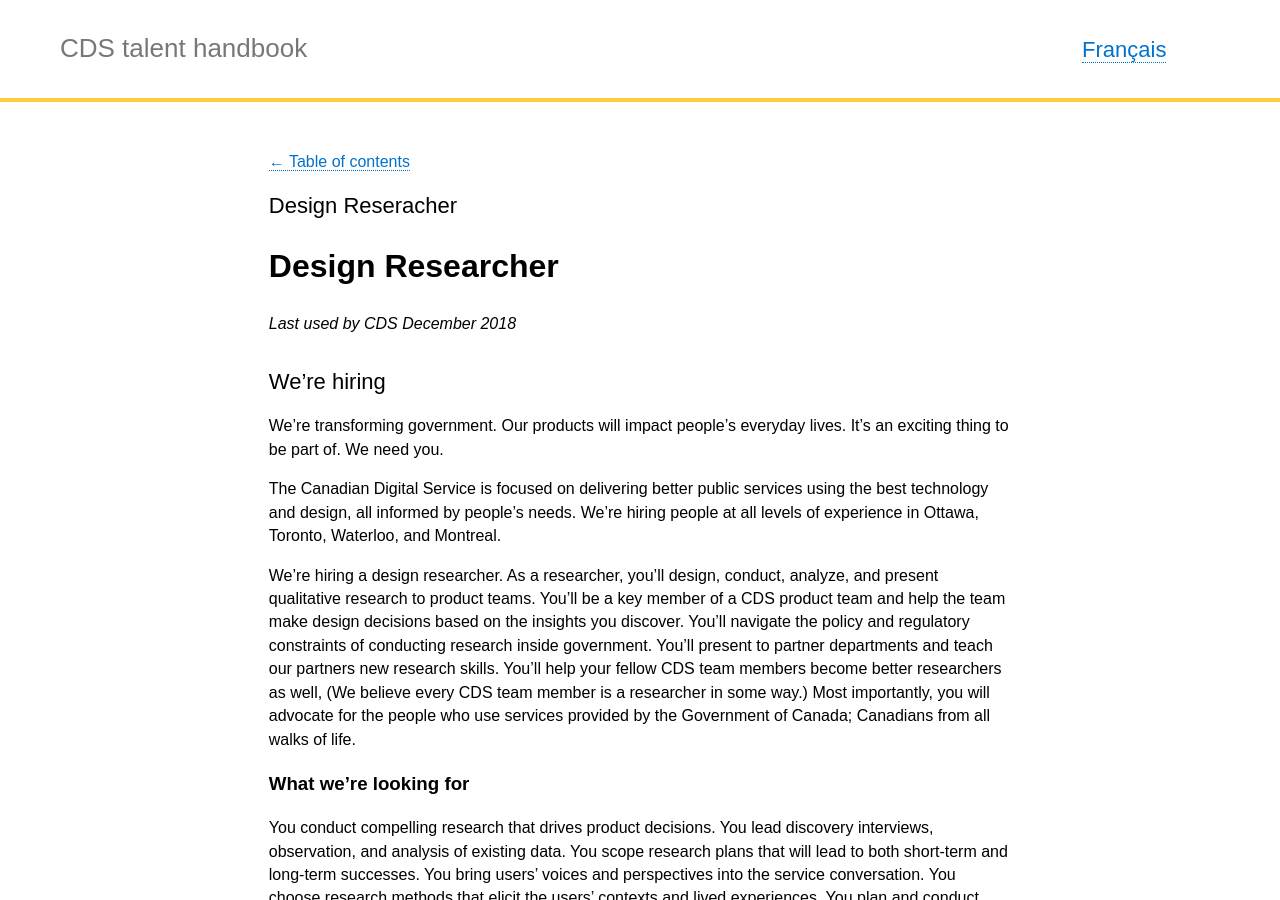
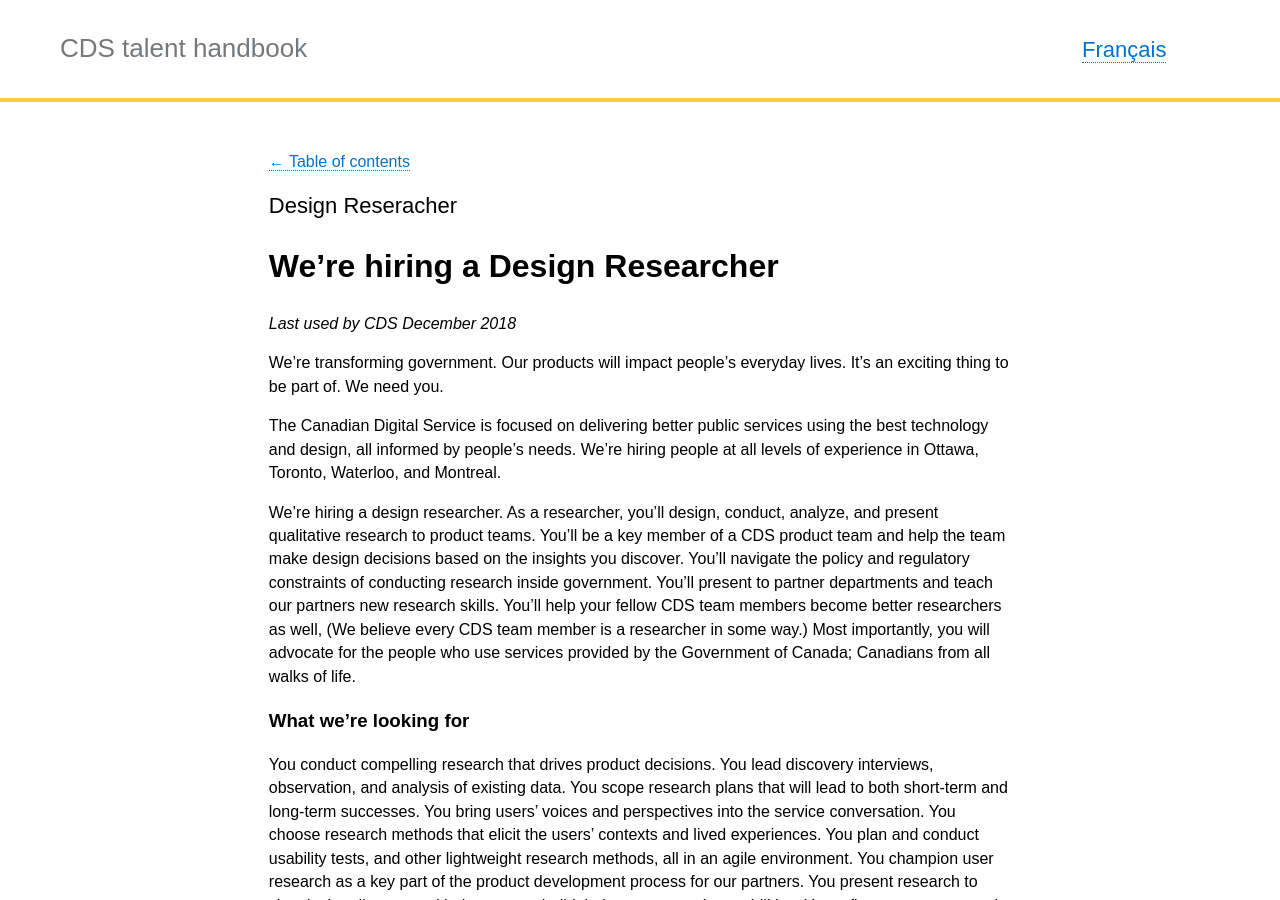
Before and after one commit to cds-snc/talent, a Jekyll site: the page built from _pages/en/Job-posting/design-researcher.md, in a window 1280 px wide and 900 px high. Built offline with Jekyll 4.4.1, drawn with Linux system fonts in a browser that asks for light colours.

Commit message:
update to formatting of first header

```diff
--- a/_pages/en/Job-posting/design-researcher.md
+++ b/_pages/en/Job-posting/design-researcher.md
@@ -7,9 +7,10 @@ permalink: "/design-researcher/"
 trans_url: "/design-researcher-fr/"
 ---
 
-# Design Researcher
+# We're hiring a Design Researcher
 _Last used by CDS December 2018_
-## We're hiring
+
+
 We’re transforming government. Our products will impact people’s everyday lives. It’s an exciting thing to be part of. We need you.
 
 The Canadian Digital Service is focused on delivering better public services using the best technology and design, all informed by people’s needs. We’re hiring people at all levels of experience in Ottawa, Toronto, Waterloo, and Montreal.
```
